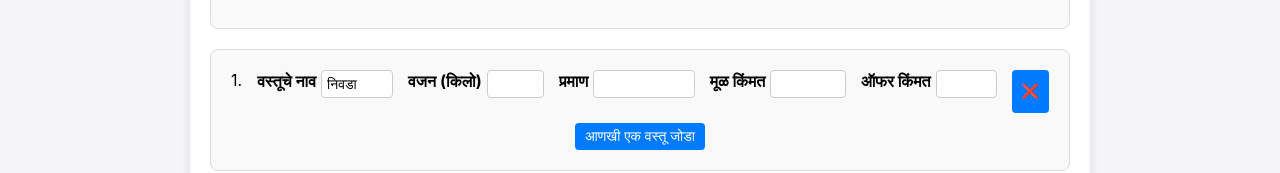
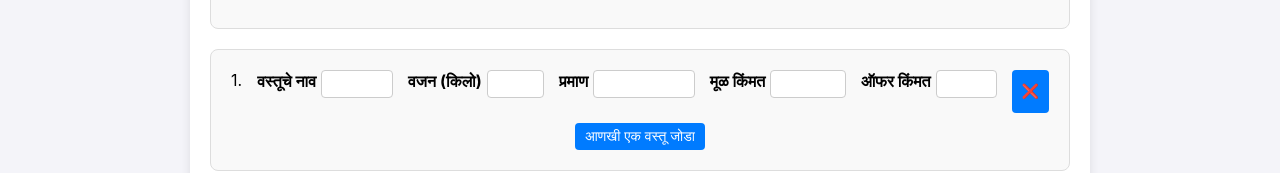
Before and after one commit to berdesourabh/react_purchase_receipt, a React (Create React App) app: page / in a window 1280 px wide. Shown: the part 265-438 px from the top of the page. Built offline with nearby package versions, Linux system fonts and the light colour scheme.

Commit message:
Update App.js

```diff
--- a/src/App.js
+++ b/src/App.js
@@ -4,7 +4,7 @@ import { addItem, removeItem, updateItem, resetItems } from './redux/itemSlice';
 import './App.css';
 import { db } from './firebaseConfig'; // Firebase configuration
 import { collection, addDoc } from "firebase/firestore"; // Firestore methods
-import { BrowserRouter as Router, Route, Routes, useNavigate } from 'react-router-dom'; // React Router v6
+import { HashRouter as Router, Route, Routes, useNavigate } from 'react-router-dom'; // React Router v6
 import ReceiptList from './components/ReceiptList'; // Component for viewing receipts
 
 function FormComponent() {
@@ -132,7 +132,7 @@ function FormComponent() {
             <div className="form-item">
               <label>वस्तूचे नाव</label>
               <select value={item.itemName} onChange={(e) => handleInputChange(item.id, 'itemName', e.target.value)}>
-                <option value="">निवडा</option>
+                <option value=""></option>
                 <option value="W180 काजु">W180 काजु</option>
                 <option value="W210 काजु">W210 काजु</option>
                 <option value="W240 काजु">W240 काजु</option>
```
